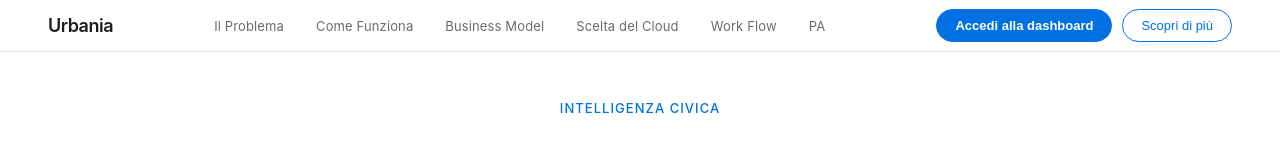
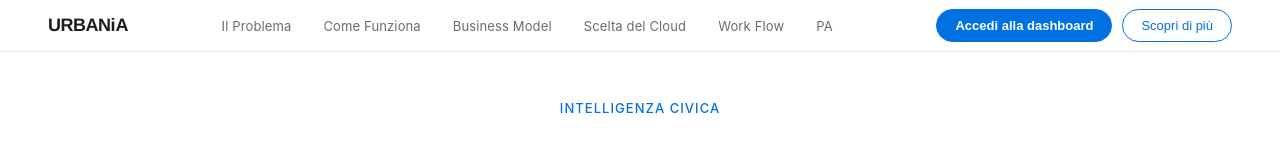
Before and after one commit to federico-chisesi/Urbania, a plain HTML site: page index.html in a window 1280 px wide. Shown: the top 143 px of the page. Drawn offline with nearby package versions, Linux system fonts and the light colour scheme.

Commit message:
Update index.html

```diff
--- a/index.html
+++ b/index.html
@@ -95,6 +95,10 @@
   }
 
   .nav-logo {
+    text-decoration: none;
+    cursor: pointer;
+    text-transform: uppercase;
+    font-family: Helvetica, Arial, sans-serif;
     font-size: 18px;
     font-weight: 600;
     letter-spacing: -0.5px;
@@ -1226,7 +1230,7 @@
 
 <!-- NAVIGATION -->
 <nav>
-  <div class="nav-logo">Urbania</div>
+  <a class="nav-logo" href="#" onclick="window.scrollTo({top:0,behavior:'smooth'}); return false;">URBAN<span style="text-transform:lowercase; font-weight:600; font-family:Helvetica,Arial,sans-serif;">i</span>A</a>
   <ul class="nav-links">
     <li><a href="#problema">Il Problema</a></li>
     <li><a href="#funzionamento">Come Funziona</a></li>
```
